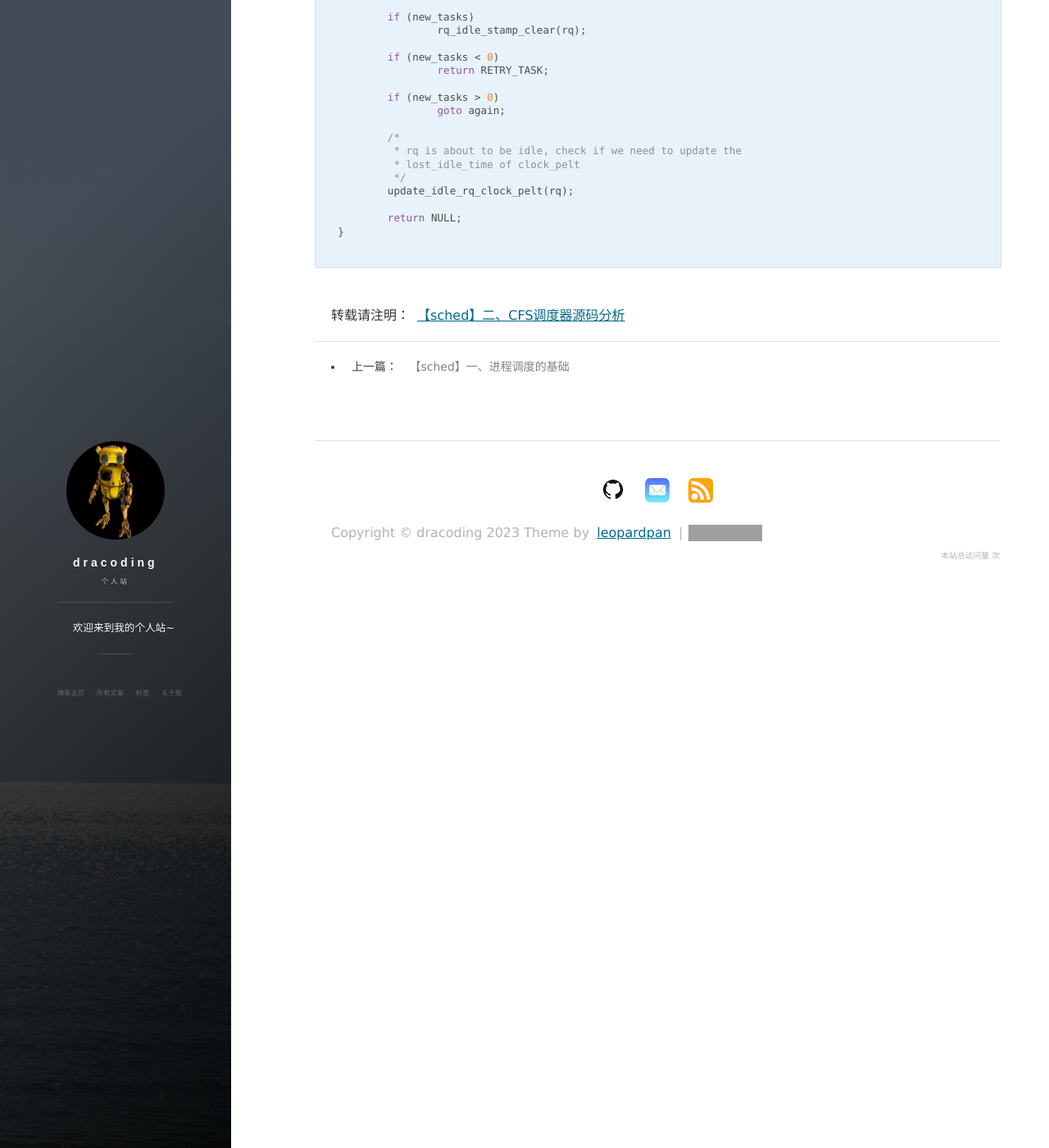
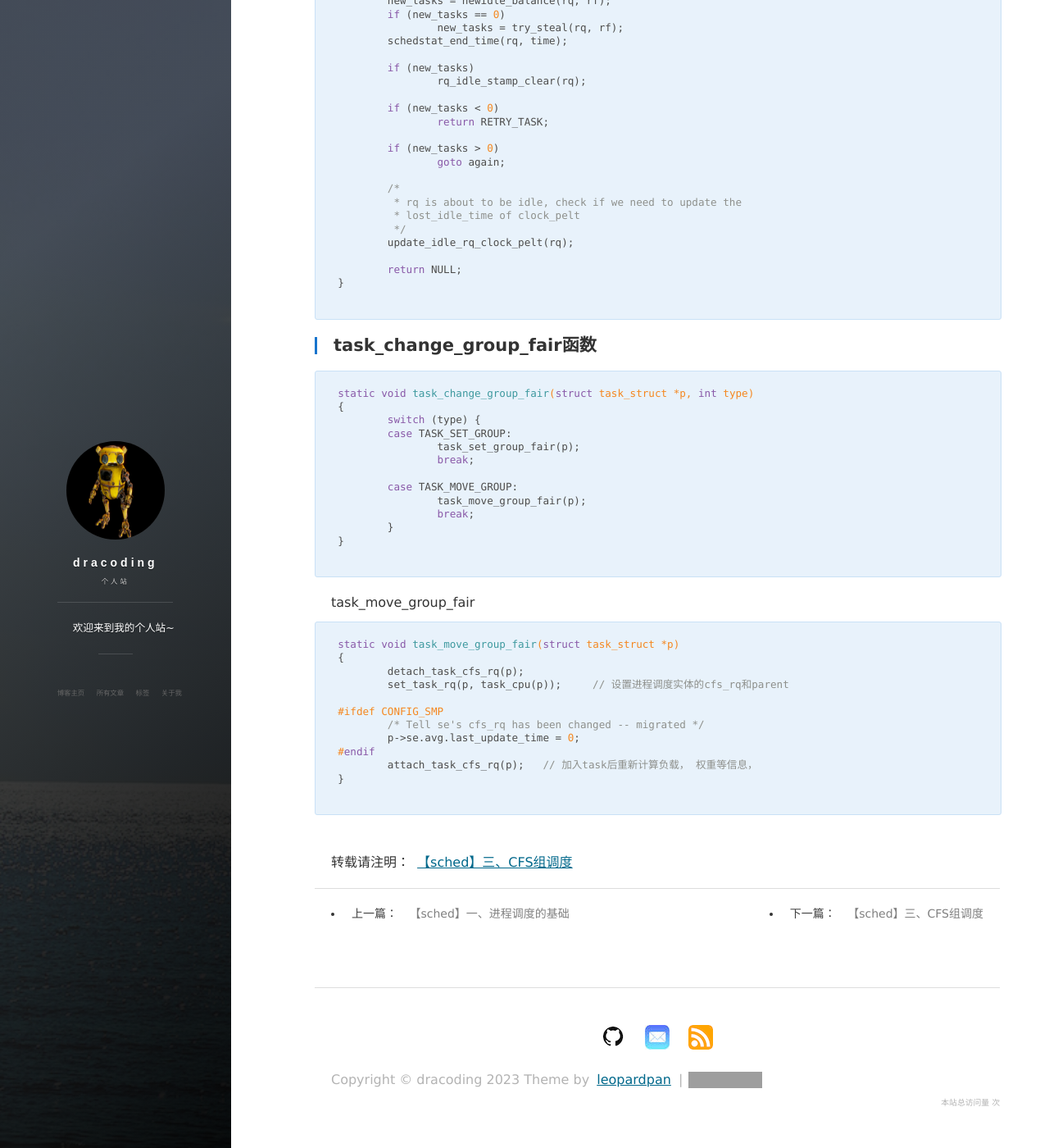
Before and after one commit to dracoding/dracoding.github.io, a Jekyll site: the page built from _posts/2023-05-26-cfs调度器源码分析.md, in a window 1280 px wide and 1400 px high, scrolled down 7535 px. Shown: the whole window at 82% size. Built offline with Jekyll 4.4.1, drawn with Linux system fonts in a browser that asks for light colours; nearby versions of some CDN libraries; comment, search, counter and statistics services are not loaded; some of the changed text lies outside the part shown; grey boxes are pictures that could not be loaded.

Commit message:
add sched task cgroup description
Signed-off-by: Xiaoguang Li <dracoding@126.com>

````diff
--- a/_posts/2023-05-26-cfs调度器源码分析.md
+++ b/_posts/2023-05-26-cfs调度器源码分析.md
@@ -5,7 +5,9 @@ date: 2023-05-26
 tags:  sched
 ---
 
-## CFS的调度类
+## 组调度相关的结构体
+
+组调用相关的结构体见第一章的task_cgroup
 
 ```
 const struct sched_class fair_sched_class
@@ -458,6 +460,41 @@ idle:
 
 ```
 
+## task_change_group_fair函数
+
+```
+static void task_change_group_fair(struct task_struct *p, int type)
+{
+        switch (type) {
+        case TASK_SET_GROUP:
+                task_set_group_fair(p);
+                break;
+
+        case TASK_MOVE_GROUP:
+                task_move_group_fair(p);
+                break;
+        }
+}
+
+```
+
+task_move_group_fair
+
+```
+static void task_move_group_fair(struct task_struct *p)
+{
+        detach_task_cfs_rq(p);
+        set_task_rq(p, task_cpu(p));     // 设置进程调度实体的cfs_rq和parent
+
+#ifdef CONFIG_SMP
+        /* Tell se's cfs_rq has been changed -- migrated */
+        p->se.avg.last_update_time = 0;
+#endif
+        attach_task_cfs_rq(p);   // 加入task后重新计算负载， 权重等信息，
+}
+
+```
+
 
 <br>
-转载请注明： [【sched】二、CFS调度器源码分析](https://dracoding.github.io/2023/05/cfs调度器源码分析/)
+转载请注明： [【sched】三、CFS组调度](https://dracoding.github.io/2023/05/cfs组调度/)
````
Also changed, not shown: _posts/2023-05-30-cfs组调度.md (added, +213 -0 lines), images/out/sched/sched_class.png, 1 other file.
